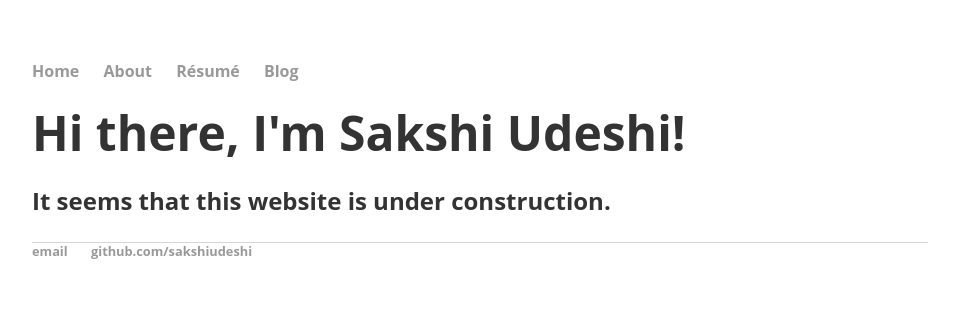
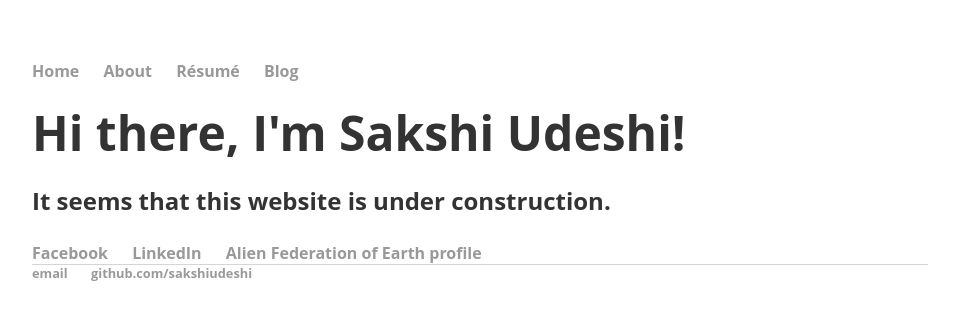
Before and after one commit to sakshiudeshi/sakshiudeshi.github.io, a Jekyll site: the page built from index.html, in a window 1280 px wide. Shown: the top 320 px of the page, without its empty margins (160-1119 px from the left). Built offline with Jekyll 4.4.1, drawn with Linux system fonts in a browser that asks for light colours.

Commit message:
Links lol

```diff
--- a/index.html
+++ b/index.html
@@ -6,4 +6,10 @@ title: Sakshi Udeshi
 		<div class="blurb">
 			<h1>Hi there, I'm Sakshi Udeshi!</h1>
 			<p>It seems that this website is under construction. <!-- <em>A Touch of Evil</em>. Don't trust me. <a href="/about">Read more about my life...</a> --></p>
+
+			<ul class="contacts">
+				<li><a href="https://www.facebook.com/sakshiudeshi">Facebook</a></li>
+				<li><a href="https://www.linkedin.com/in/sakshi-udeshi-55334857?trk=hp-identity-name">LinkedIn</a></li>
+				<li><a href="https://www.youtube.com/watch?v=dQw4w9WgXcQ">Alien Federation of Earth profile</a></li>
+				</ul>
 		</div>
```
